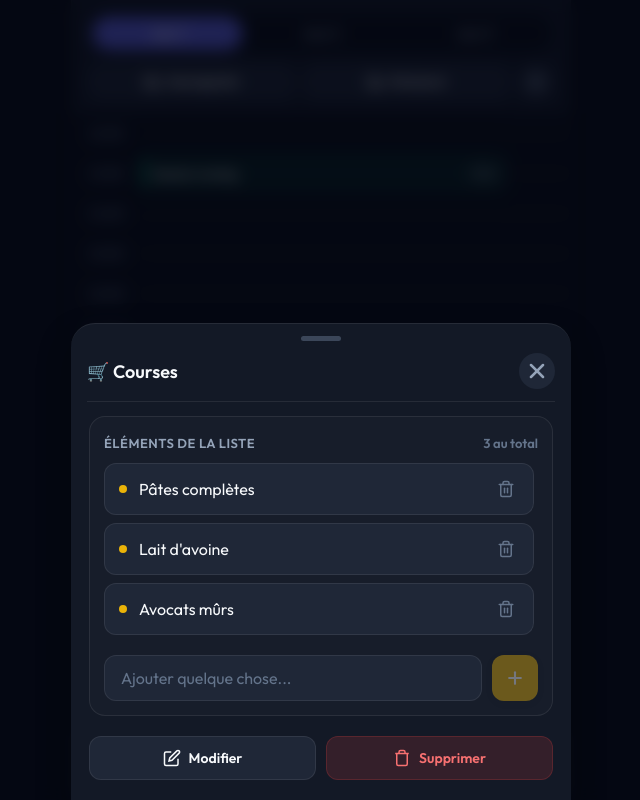
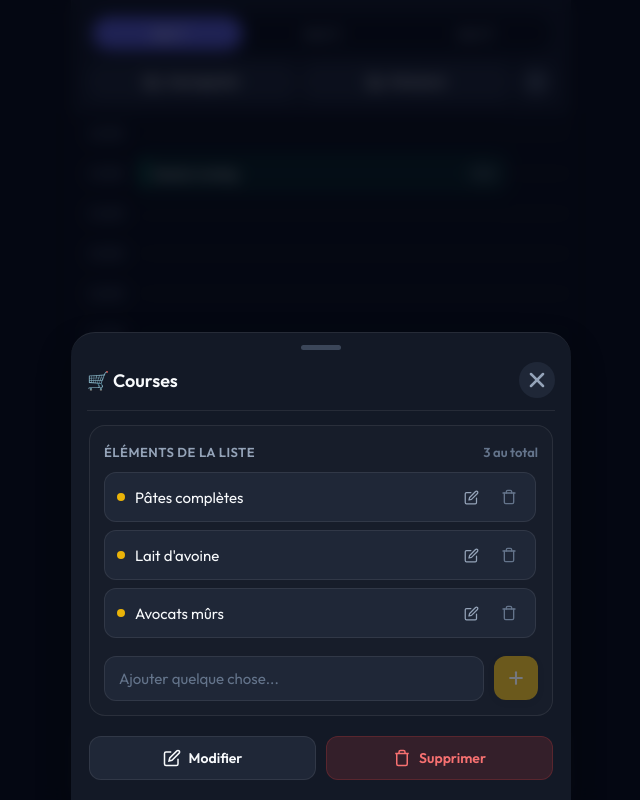
Before and after one commit to jcolard/programme, a React (Vite) app: page / in a window 1280 px wide. Both pictures are taken after a click on the button "Courses". Shown: the whole page, without its empty margins (319-959 px from the left). Built offline with nearby package versions, Linux system fonts and the light colour scheme.

Commit message:
feat: rendre les elements de liste modifiables avec vue detail/edition

```diff
--- a/src/App.jsx
+++ b/src/App.jsx
@@ -510,9 +510,22 @@ export default function App() {
     if (navigator.vibrate) navigator.vibrate(15);
   };
 
+  const handleUpdateDetailItem = (itemId, newText) => {
+    if (!selectedItem) return;
+    const updatedSlot = {
+      ...selectedItem,
+      items: (selectedItem.items || []).map(item =>
+        item.id === itemId ? { ...item, text: newText } : item
+      )
+    };
+    setSelectedItem(updatedSlot);
+    updateCurrentDaySlots(prev => prev.map(s => s.id === selectedItem.id ? updatedSlot : s));
+    if (navigator.vibrate) navigator.vibrate(15);
+  };
+
   const handleDeleteDetailItem = (itemId) => {
     if (!selectedItem) return;
-    const updatedSlot = { ...selectedItem, items: selectedItem.items.filter(item => item.id !== itemId) };
+    const updatedSlot = { ...selectedItem, items: (selectedItem.items || []).filter(item => item.id !== itemId) };
     setSelectedItem(updatedSlot);
     updateCurrentDaySlots(prev => prev.map(s => s.id === selectedItem.id ? updatedSlot : s));
     if (navigator.vibrate) navigator.vibrate(10);
@@ -727,6 +740,7 @@ export default function App() {
               <Checklist
                 items={selectedItem.items || []}
                 onAddItem={handleAddDetailItem}
+                onUpdateItem={handleUpdateDetailItem}
                 onDeleteItem={handleDeleteDetailItem}
                 themeColor={selectedItem.color}
               />
--- a/src/components/Checklist.css
+++ b/src/components/Checklist.css
@@ -31,20 +31,24 @@
   display: flex;
   flex-direction: column;
   gap: 8px;
-  max-height: 300px;
+  max-height: 280px;
   overflow-y: auto;
-  padding-right: 4px;
+  padding-right: 2px;
 }
 
 .checklist-item {
   display: flex;
   align-items: center;
-  gap: 12px;
+  gap: 10px;
   background-color: var(--bg-tertiary);
-  padding: 12px 14px;
+  padding: 10px 12px;
   border-radius: var(--radius-md);
   border: 1px solid var(--border-color);
-  transition: background-color 0.2s ease;
+  transition: background-color 0.2s ease, border-color 0.2s ease;
+}
+
+.checklist-item:hover {
+  border-color: rgba(255, 255, 255, 0.15);
 }
 
 .checklist-item-bullet {
@@ -55,12 +59,18 @@
 }
 
 .checklist-item-text {
-  font-size: 16px;
+  font-size: 15px;
   color: var(--text-primary);
   flex: 1;
   white-space: nowrap;
   overflow: hidden;
   text-overflow: ellipsis;
+  cursor: pointer;
+  padding: 2px 0;
+}
+
+.checklist-item-text:hover {
+  text-decoration: underline;
 }
 
 .checklist-empty-state {
@@ -74,17 +84,37 @@
   border-radius: var(--radius-md);
 }
 
+.checklist-edit-btn {
+  background: none;
+  border: none;
+  color: var(--text-secondary);
+  cursor: pointer;
+  padding: 6px;
+  border-radius: var(--radius-sm);
+  display: flex;
+  align-items: center;
+  justify-content: center;
+  transition: color 0.2s ease, background-color 0.2s ease;
+  flex-shrink: 0;
+}
+
+.checklist-edit-btn:hover {
+  color: var(--accent-light, #a5b4fc);
+  background-color: rgba(99, 102, 241, 0.15);
+}
+
 .checklist-delete-btn {
   background: none;
   border: none;
   color: var(--text-muted);
   cursor: pointer;
-  padding: 4px;
+  padding: 6px;
   border-radius: var(--radius-sm);
   display: flex;
   align-items: center;
   justify-content: center;
   transition: color 0.2s ease, background-color 0.2s ease;
+  flex-shrink: 0;
 }
 
 .checklist-delete-btn:hover {
@@ -95,7 +125,7 @@
 .checklist-add-form {
   display: flex;
   gap: 10px;
-  margin-top: 8px;
+  margin-top: 6px;
 }
 
 .checklist-add-input {
@@ -103,12 +133,14 @@
   background-color: var(--bg-tertiary);
   border: 1px solid var(--border-color);
   border-radius: var(--radius-md);
-  padding: 12px 16px;
-  font-size: 16px;
+  padding: 12px 14px;
+  font-size: 15px;
   font-family: var(--font-sans);
   color: var(--text-primary);
   outline: none;
   transition: border-color 0.2s ease, box-shadow 0.2s ease;
+  min-width: 0;
+  box-sizing: border-box;
 }
 
 .checklist-add-input:focus {
@@ -122,16 +154,20 @@
 
 .checklist-add-btn {
   border: none;
-  width: 46px;
-  height: 46px;
+  width: 44px;
+  height: 44px;
   border-radius: var(--radius-md);
   display: flex;
   align-items: center;
   justify-content: center;
   cursor: pointer;
   box-shadow: var(--shadow-sm);
-  transition: filter 0.2s ease;
+  transition: filter 0.2s ease, transform 0.1s ease;
   flex-shrink: 0;
+}
+
+.checklist-add-btn:active {
+  transform: scale(0.95);
 }
 
 .checklist-add-btn:disabled {
@@ -143,31 +179,154 @@
   filter: brightness(1.1);
 }
 
+/* Edit / Detail Modal */
 .checklist-detail-modal {
   position: fixed;
   top: 0;
   left: 0;
   right: 0;
   bottom: 0;
-  background-color: rgba(0, 0, 0, 0.6);
-  z-index: 9999;
+  background-color: rgba(3, 7, 18, 0.75);
+  z-index: 2000;
   display: flex;
   align-items: center;
   justify-content: center;
-  padding: 20px;
-  backdrop-filter: blur(3px);
+  padding: 16px;
+  backdrop-filter: blur(6px);
+  -webkit-backdrop-filter: blur(6px);
+  animation: fadeInEffect 0.2s ease;
 }
 
 .checklist-detail-modal-content {
   background-color: var(--bg-secondary);
-  padding: 24px;
-  border-radius: var(--radius-lg);
+  padding: 20px;
+  border-radius: var(--radius-xl);
   border: 1px solid var(--border-color);
-  max-width: 400px;
+  max-width: 440px;
   width: 100%;
+  box-shadow: var(--shadow-lg);
+  display: flex;
+  flex-direction: column;
+  gap: 16px;
+  box-sizing: border-box;
+  animation: slideUpEffect 0.25s cubic-bezier(0.16, 1, 0.3, 1);
+}
+
+.checklist-modal-header {
+  display: flex;
+  justify-content: space-between;
+  align-items: center;
+}
+
+.checklist-modal-title {
+  font-size: 16px;
+  font-weight: 700;
   color: var(--text-primary);
+  margin: 0;
+}
+
+.checklist-modal-close-btn {
+  background: none;
+  border: none;
+  color: var(--text-secondary);
   font-size: 16px;
-  line-height: 1.5;
-  box-shadow: var(--shadow-lg);
-  word-wrap: break-word;
+  cursor: pointer;
+  padding: 4px 8px;
+  border-radius: var(--radius-sm);
+  transition: background-color 0.2s ease, color 0.2s ease;
 }
+
+.checklist-modal-close-btn:hover {
+  background-color: var(--bg-tertiary);
+  color: var(--text-primary);
+}
+
+.checklist-modal-form {
+  display: flex;
+  flex-direction: column;
+  gap: 16px;
+}
+
+.checklist-modal-textarea {
+  width: 100%;
+  min-height: 110px;
+  background-color: var(--bg-tertiary);
+  border: 1px solid var(--border-color);
+  border-radius: var(--radius-md);
+  padding: 12px 14px;
+  font-size: 15px;
+  font-family: var(--font-sans);
+  color: var(--text-primary);
+  outline: none;
+  resize: vertical;
+  line-height: 1.45;
+  box-sizing: border-box;
+  transition: border-color 0.2s ease, box-shadow 0.2s ease;
+}
+
+.checklist-modal-textarea:focus {
+  border-color: var(--accent);
+  box-shadow: 0 0 0 2px var(--border-glow);
+}
+
+.checklist-modal-actions {
+  display: flex;
+  gap: 10px;
+  width: 100%;
+  box-sizing: border-box;
+}
+
+.checklist-modal-save-btn {
+  flex: 2;
+  border: none;
+  color: #fff;
+  font-size: 14px;
+  font-weight: 700;
+  font-family: var(--font-sans);
+  padding: 12px;
+  border-radius: var(--radius-md);
+  cursor: pointer;
+  box-shadow: var(--shadow-md);
+  transition: filter 0.2s ease, transform 0.1s ease;
+  display: flex;
+  align-items: center;
+  justify-content: center;
+}
+
+.checklist-modal-save-btn:hover:not(:disabled) {
+  filter: brightness(1.1);
+}
+
+.checklist-modal-save-btn:active:not(:disabled) {
+  transform: scale(0.98);
+}
+
+.checklist-modal-save-btn:disabled {
+  opacity: 0.5;
+  cursor: not-allowed;
+}
+
+.checklist-modal-delete-btn {
+  flex: 1;
+  background-color: rgba(239, 68, 68, 0.12);
+  border: 1px solid rgba(239, 68, 68, 0.25);
+  color: #f87171;
+  font-size: 14px;
+  font-weight: 600;
+  font-family: var(--font-sans);
+  padding: 12px;
+  border-radius: var(--radius-md);
+  cursor: pointer;
+  transition: background-color 0.2s ease, transform 0.1s ease;
+  display: flex;
+  align-items: center;
+  justify-content: center;
+}
+
+.checklist-modal-delete-btn:hover {
+  background-color: rgba(239, 68, 68, 0.2);
+}
+
+.checklist-modal-delete-btn:active {
+  transform: scale(0.98);
+}
--- a/src/components/Checklist.jsx
+++ b/src/components/Checklist.jsx
@@ -1,15 +1,45 @@
 import React, { useState } from 'react';
 import './Checklist.css';
 
-export default function Checklist({ items = [], onAddItem, onDeleteItem, themeColor = '#6366f1' }) {
+export default function Checklist({
+  items = [],
+  onAddItem,
+  onUpdateItem,
+  onDeleteItem,
+  themeColor = '#6366f1'
+}) {
   const [newItemText, setNewItemText] = useState('');
-  const [selectedDetailText, setSelectedDetailText] = useState(null);
+  const [editingItem, setEditingItem] = useState(null); // { id, text }
+  const [editText, setEditText] = useState('');
 
   const handleSubmit = (e) => {
     e.preventDefault();
     if (!newItemText.trim()) return;
     onAddItem(newItemText.trim());
     setNewItemText('');
+  };
+
+  const handleOpenEdit = (item) => {
+    setEditingItem(item);
+    setEditText(item.text);
+  };
+
+  const handleSaveEdit = (e) => {
+    if (e) e.preventDefault();
+    if (!editingItem) return;
+    const trimmed = editText.trim();
+    if (!trimmed) return;
+
+    if (onUpdateItem) {
+      onUpdateItem(editingItem.id, trimmed);
+    }
+    setEditingItem(null);
+  };
+
+  const handleDeleteFromModal = () => {
+    if (!editingItem) return;
+    onDeleteItem(editingItem.id);
+    setEditingItem(null);
   };
 
   return (
@@ -25,24 +55,35 @@ export default function Checklist({ items = [], onAddItem, onDeleteItem, themeCo
             <span className="checklist-item-bullet" style={{ backgroundColor: themeColor }} />
             <span
               className="checklist-item-text"
-              onClick={() => setSelectedDetailText(item.text)}
-              style={{ cursor: 'pointer' }}
-              title="Cliquez pour voir en entier"
+              onClick={() => handleOpenEdit(item)}
+              title="Cliquez pour afficher et modifier"
             >
               {item.text}
             </span>
 
             <button
               type="button"
+              className="checklist-edit-btn btn-tap"
+              onClick={() => handleOpenEdit(item)}
+              aria-label="Modifier l'élément"
+              title="Modifier"
+            >
+              <svg width="15" height="15" viewBox="0 0 24 24" fill="none" stroke="currentColor" strokeWidth="2" strokeLinecap="round" strokeLinejoin="round">
+                <path d="M11 4H4a2 2 0 0 0-2 2v14a2 2 0 0 0 2 2h14a2 2 0 0 0 2-2v-7"></path>
+                <path d="M18.5 2.5a2.121 2.121 0 1 1 3 3L12 15l-4 1 1-4 9.5-9.5z"></path>
+              </svg>
+            </button>
+
+            <button
+              type="button"
               className="checklist-delete-btn btn-tap"
               onClick={() => onDeleteItem(item.id)}
               aria-label="Supprimer l'élément"
+              title="Supprimer"
             >
-              <svg width="18" height="18" viewBox="0 0 24 24" fill="none" stroke="currentColor" strokeWidth="2" strokeLinecap="round" strokeLinejoin="round">
+              <svg width="16" height="16" viewBox="0 0 24 24" fill="none" stroke="currentColor" strokeWidth="2" strokeLinecap="round" strokeLinejoin="round">
                 <polyline points="3 6 5 6 21 6"></polyline>
                 <path d="M19 6v14a2 2 0 0 1-2 2H7a2 2 0 0 1-2-2V6m3 0V4a2 2 0 0 1 2-2h4a2 2 0 0 1 2 2v2"></path>
-                <line x1="10" y1="11" x2="10" y2="17"></line>
-                <line x1="14" y1="11" x2="14" y2="17"></line>
               </svg>
             </button>
           </li>
@@ -65,6 +106,7 @@ export default function Checklist({ items = [], onAddItem, onDeleteItem, themeCo
           className="checklist-add-btn btn-tap"
           style={{ backgroundColor: themeColor }}
           disabled={!newItemText.trim()}
+          title="Ajouter"
         >
           <svg width="20" height="20" viewBox="0 0 24 24" fill="none" stroke="#fff" strokeWidth="2.5" strokeLinecap="round" strokeLinejoin="round">
             <line x1="12" y1="5" x2="12" y2="19"></line>
@@ -73,14 +115,54 @@ export default function Checklist({ items = [], onAddItem, onDeleteItem, themeCo
         </button>
       </form>
 
-      {/* Read-only detail modal */}
-      {selectedDetailText && (
+      {/* Edit / Detail Modal */}
+      {editingItem && (
         <div
           className="checklist-detail-modal"
-          onClick={() => setSelectedDetailText(null)}
+          onClick={() => setEditingItem(null)}
         >
           <div className="checklist-detail-modal-content" onClick={(e) => e.stopPropagation()}>
-            <p>{selectedDetailText}</p>
+            <div className="checklist-modal-header">
+              <h3 className="checklist-modal-title">Détail & Modification</h3>
+              <button
+                type="button"
+                className="checklist-modal-close-btn btn-tap"
+                onClick={() => setEditingItem(null)}
+              >
+                ✕
+              </button>
+            </div>
+
+            <form onSubmit={handleSaveEdit} className="checklist-modal-form">
+              <textarea
+                value={editText}
+                onChange={(e) => setEditText(e.target.value)}
+                className="checklist-modal-textarea"
+                placeholder="Texte de l'élément..."
+                autoFocus
+                rows={4}
+                required
+              />
+
+              <div className="checklist-modal-actions">
+                <button
+                  type="submit"
+                  className="checklist-modal-save-btn btn-tap"
+                  style={{ backgroundColor: themeColor }}
+                  disabled={!editText.trim()}
+                >
+                  Enregistrer
+                </button>
+
+                <button
+                  type="button"
+                  className="checklist-modal-delete-btn btn-tap"
+                  onClick={handleDeleteFromModal}
+                >
+                  Supprimer
+                </button>
+              </div>
+            </form>
           </div>
         </div>
       )}
```
